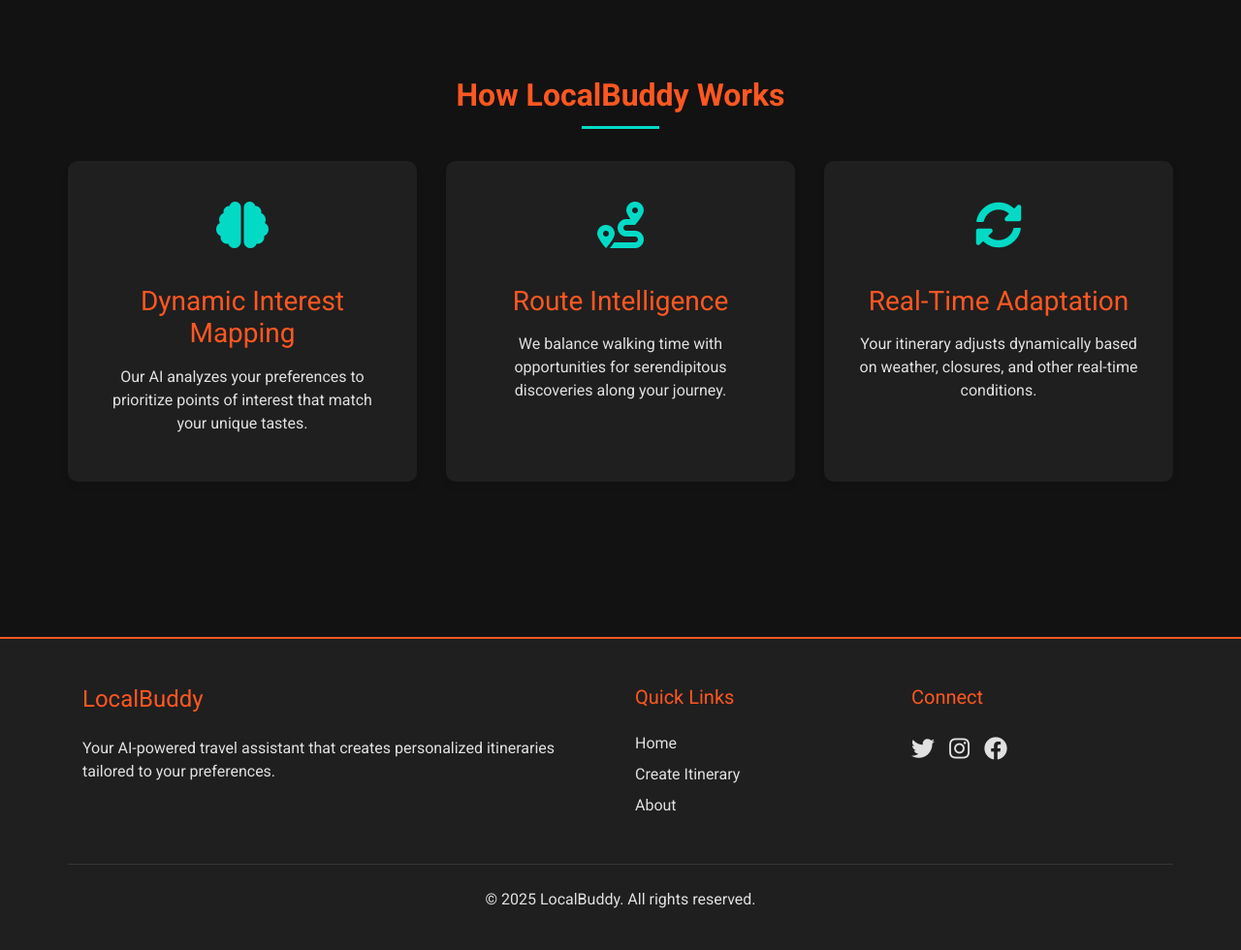
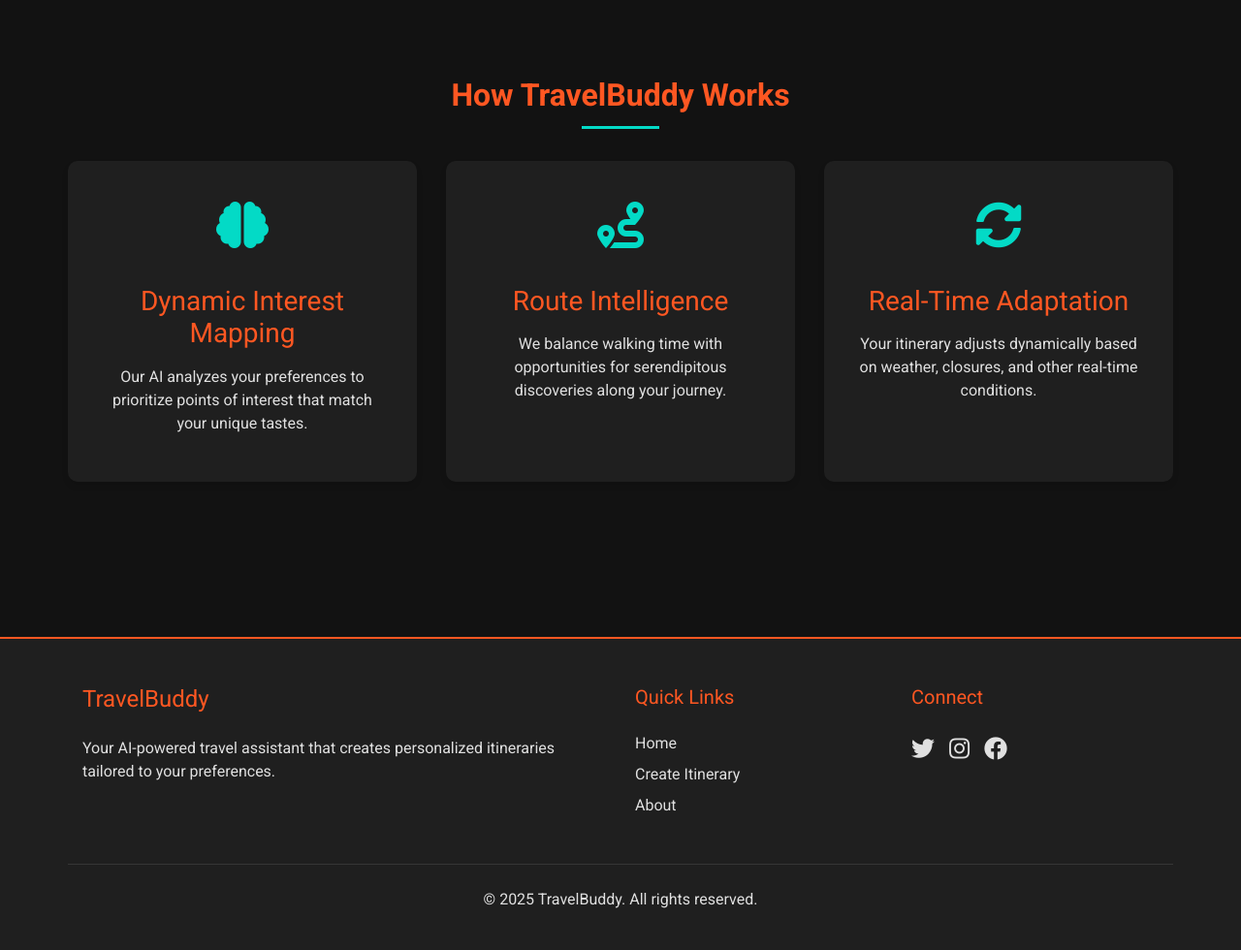
Before and after one commit to PaoloCremo/travelBuddy, a Flask app: page / in a window 1280 px wide. Shown: the part 644-1624 px from the top of the page at 97% size. Run offline with Flask 3, Linux system fonts and the light colour scheme; some libraries are stand-ins or nearby versions.

Commit message:
corrected titles

```diff
--- a/templates/base.html
+++ b/templates/base.html
@@ -7,13 +7,13 @@
     <link rel="stylesheet" href="https://cdnjs.cloudflare.com/ajax/libs/font-awesome/5.15.3/css/all.min.css">
     <link href="https://fonts.googleapis.com/css2?family=Roboto:wght@300;400;700&family=Space+Mono&display=swap" rel="stylesheet">
     <link rel="stylesheet" href="{{ url_for('static', filename='css/style.css') }}">
-    <title>{% block title %}LocalBuddy{% endblock %}</title>
+    <title>{% block title %}TravelBuddy{% endblock %}</title>
 </head>
 <body>
     <nav class="navbar navbar-expand-md navbar-dark">
         <div class="container">
             <a class="navbar-brand" href="{{ url_for('index') }}">
-                <i class="fas fa-globe-americas"></i> Local<span class="buddy-text">Buddy</span>
+                <i class="fas fa-globe-americas"></i> Travel<span class="buddy-text">Buddy</span>
             </a>
             <button class="navbar-toggler" type="button" data-toggle="collapse" data-target="#navbarNav">
                 <span class="navbar-toggler-icon"></span>
@@ -40,7 +40,7 @@
         <div class="container">
             <div class="row">
                 <div class="col-md-6">
-                    <h4>Local<span class="buddy-text">Buddy</span></h4>
+                    <h4>Travel<span class="buddy-text">Buddy</span></h4>
                     <p>Your AI-powered travel assistant that creates personalized itineraries tailored to your preferences.</p>
                 </div>
                 <div class="col-md-3">
@@ -62,7 +62,7 @@
             </div>
             <div class="row">
                 <div class="col-md-12 text-center copyright">
-                    <p>&copy; 2025 LocalBuddy. All rights reserved.</p>
+                    <p>&copy; 2025 TravelBuddy. All rights reserved.</p>
                 </div>
             </div>
         </div>
--- a/templates/index.html
+++ b/templates/index.html
@@ -1,6 +1,6 @@
 {% extends 'base.html' %}
 
-{% block title %}LocalBuddy - Your AI Travel Companion{% endblock %}
+{% block title %}TravelBuddy - Your AI Travel Companion{% endblock %}
 
 {% block content %}
 <!--
@@ -20,7 +20,7 @@
 </div>
 
 <div id="how-it-works" class="container section">
-    <h2 class="section-title">How LocalBuddy Works</h2>
+    <h2 class="section-title">How TravelBuddy Works</h2>
     <div class="row feature-row">
         <div class="col-md-4">
             <div class="feature-card">
```
